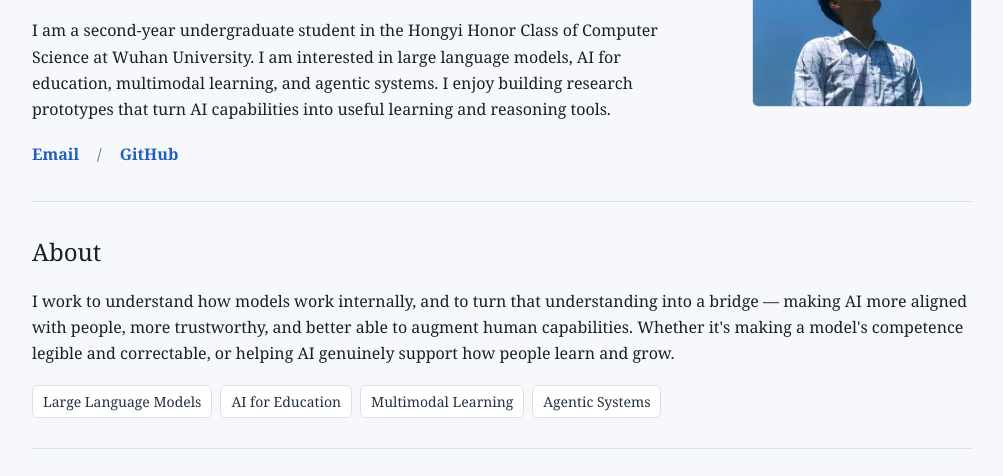
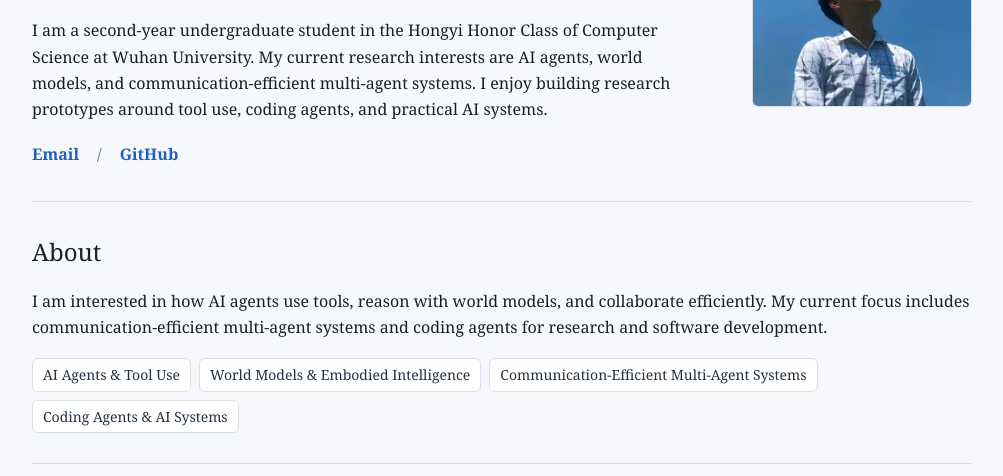
Before and after one commit to Kemalau/Kemalau.github.io, a plain HTML site: page index.html in a window 1280 px wide. Shown: the part 239-715 px from the top of the page, without its empty margins (138-1141 px from the left). Drawn offline with Linux system fonts and the light colour scheme.

Commit message:
Refresh academic research interests

```diff
--- a/index.html
+++ b/index.html
@@ -18,8 +18,8 @@
         <p class="advisor">Supervised by Prof. <a href="mailto:yenang@whu.edu.cn">Mang Ye</a></p>
         <p class="summary">
           I am a second-year undergraduate student in the Hongyi Honor Class of Computer Science at Wuhan University.
-          I am interested in large language models, AI for education, multimodal learning, and agentic systems.
-          I enjoy building research prototypes that turn AI capabilities into useful learning and reasoning tools.
+          My current research interests are AI agents, world models, and communication-efficient multi-agent systems.
+          I enjoy building research prototypes around tool use, coding agents, and practical AI systems.
         </p>
         <nav class="profile-links" aria-label="Profile links">
           <a href="mailto:2024302111194@whu.edu.cn">Email</a>
@@ -36,16 +36,15 @@
     <section id="about" class="section">
       <h2>About</h2>
       <p>
-        I work to understand how models work internally, and to turn that understanding into a bridge &mdash;
-        making AI more aligned with people, more trustworthy, and better able to augment human capabilities.
-        Whether it's making a model's competence legible and correctable, or helping AI genuinely support how
-        people learn and grow.
+        I am interested in how AI agents use tools, reason with world models, and collaborate efficiently.
+        My current focus includes communication-efficient multi-agent systems and coding agents for research
+        and software development.
       </p>
       <ul class="interest-list">
-        <li>Large Language Models</li>
-        <li>AI for Education</li>
-        <li>Multimodal Learning</li>
-        <li>Agentic Systems</li>
+        <li>AI Agents &amp; Tool Use</li>
+        <li>World Models &amp; Embodied Intelligence</li>
+        <li>Communication-Efficient Multi-Agent Systems</li>
+        <li>Coding Agents &amp; AI Systems</li>
       </ul>
     </section>
 
@@ -237,8 +236,8 @@
     <section id="contact" class="section">
       <h2>Contact</h2>
       <p>
-        I am open to research collaboration and academic conversations in LLMs, AI for education,
-        multimodal learning, and agentic systems.
+        I am open to research collaboration and academic conversations on AI agents, world models,
+        multi-agent systems, and coding agents.
       </p>
       <p class="contact-line">
         Email: <a href="mailto:2024302111194@whu.edu.cn">2024302111194@whu.edu.cn</a>
```
